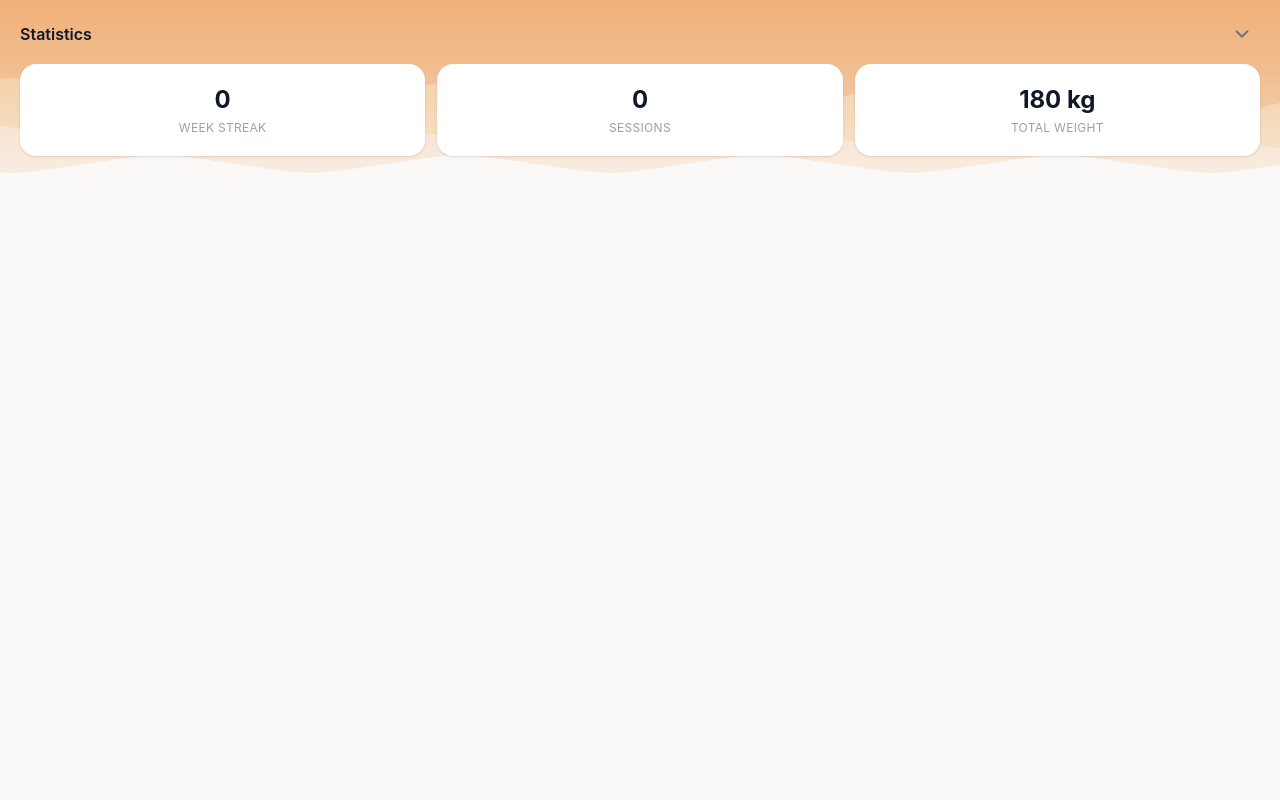
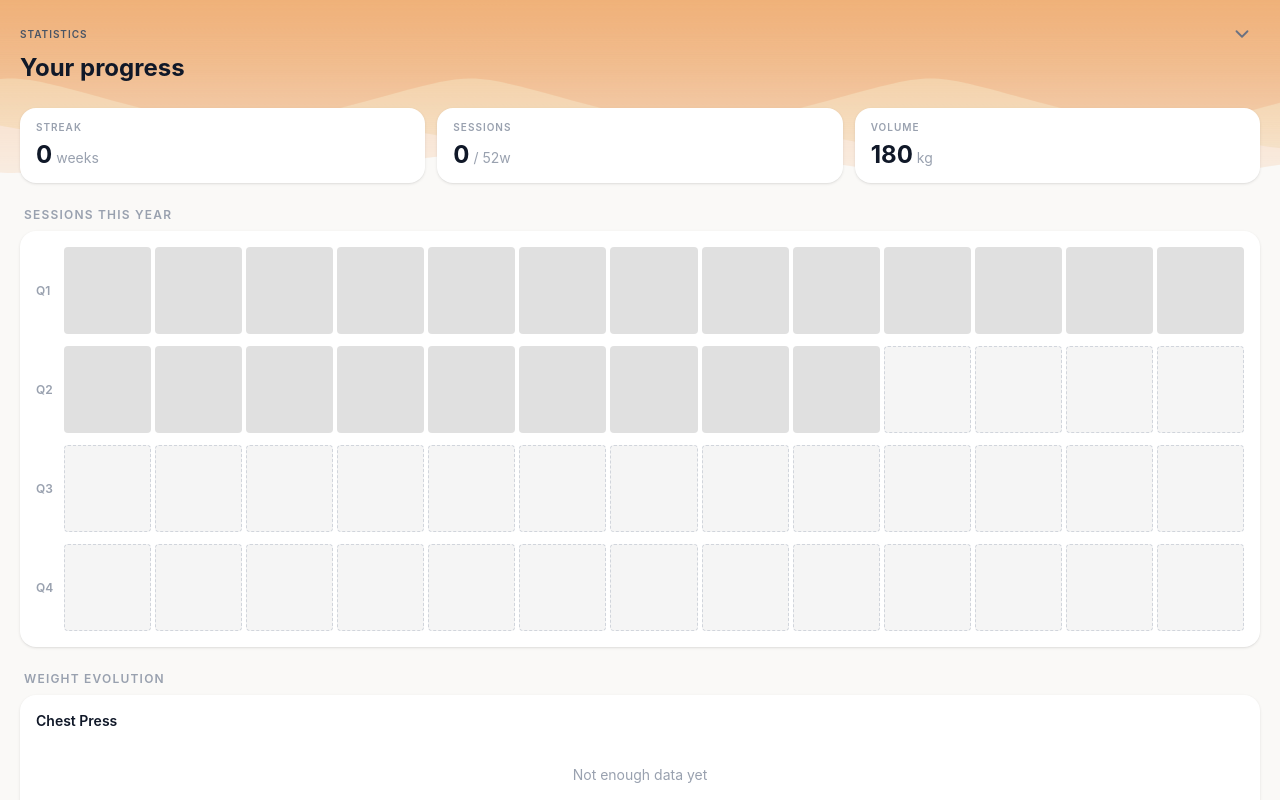
Before and after one commit to JulianBvW/GymDeck, a Vue app: page /stats in a window 1280 px wide. Built offline with nearby package versions, Linux system fonts and the light colour scheme.

Commit message:
feat: phase 4 parts 3 and 4

```diff
--- /dev/null
+++ b/src/components/WeekHeatmap.vue
@@ -0,0 +1,91 @@
+<script setup lang="ts">
+import { computed } from 'vue'
+import { useSessionsStore } from '@/stores/sessions'
+
+const sessionsStore = useSessionsStore()
+
+function toDateString(date: Date): string {
+  const y = date.getFullYear()
+  const m = String(date.getMonth() + 1).padStart(2, '0')
+  const d = String(date.getDate()).padStart(2, '0')
+  return `${y}-${m}-${d}`
+}
+
+function startOfWeek(dateStr: string): string {
+  const d = new Date(dateStr + 'T00:00:00')
+  const day = d.getDay()
+  const diff = day === 0 ? 6 : day - 1
+  d.setDate(d.getDate() - diff)
+  return toDateString(d)
+}
+
+// 52 weeks starting from the Monday of CW1 (week containing Jan 1)
+function weeksOfYear(year: number): string[] {
+  const jan1 = new Date(year, 0, 1)
+  const day = jan1.getDay()
+  const diff = day === 0 ? 6 : day - 1
+  const cursor = new Date(year, 0, 1 - diff)
+  const weeks: string[] = []
+  for (let i = 0; i < 52; i++) {
+    weeks.push(toDateString(cursor))
+    cursor.setDate(cursor.getDate() + 7)
+  }
+  return weeks
+}
+
+const weeks = computed(() => weeksOfYear(new Date().getFullYear()))
+
+const sessionWeeks = computed(() => {
+  const set = new Set<string>()
+  sessionsStore.sessions
+    .filter(s => s.machinesDone.length >= 1)
+    .forEach(s => set.add(startOfWeek(s.date)))
+  return set
+})
+
+const thisWeek = computed(() => startOfWeek(toDateString(new Date())))
+
+type WeekState = 'done' | 'missed' | 'future'
+
+function weekState(weekStart: string): WeekState {
+  if (weekStart > thisWeek.value) return 'future'
+  return sessionWeeks.value.has(weekStart) ? 'done' : 'missed'
+}
+
+const quarters = computed(() => {
+  const ws = weeks.value
+  return [
+    { label: 'Q1', weeks: ws.slice(0, 13) },
+    { label: 'Q2', weeks: ws.slice(13, 26) },
+    { label: 'Q3', weeks: ws.slice(26, 39) },
+    { label: 'Q4', weeks: ws.slice(39, 52) },
+  ]
+})
+</script>
+
+<template>
+  <div>
+    <p class="text-xs font-semibold tracking-widest text-gray-400 uppercase mb-2 px-1">
+      Sessions this year
+    </p>
+    <div class="bg-white rounded-2xl shadow-sm p-4 flex flex-col gap-3">
+      <div v-for="q in quarters" :key="q.label" class="flex items-center gap-2">
+        <span class="text-xs font-semibold text-gray-400 w-5 shrink-0">{{ q.label }}</span>
+        <div class="grid gap-1 flex-1" style="grid-template-columns: repeat(13, 1fr)">
+          <div
+            v-for="w in q.weeks"
+            :key="w"
+            class="aspect-square rounded-sm"
+            :class="{ 'border border-dashed border-gray-300': weekState(w) === 'future' }"
+            :style="{
+              backgroundColor:
+                weekState(w) === 'done'   ? '#1a1a1a' :
+                weekState(w) === 'future' ? '#f5f5f5' :
+                '#e0e0e0',
+            }"
+          />
+        </div>
+      </div>
+    </div>
+  </div>
+</template>
--- /dev/null
+++ b/src/components/WeightChart.vue
@@ -0,0 +1,88 @@
+<script setup lang="ts">
+import { computed } from 'vue'
+import { Line } from 'vue-chartjs'
+import type { ChartData, ChartOptions, ScriptableContext } from 'chart.js'
+import { useSessionsStore } from '@/stores/sessions'
+
+const props = defineProps<{
+  machineId: string
+  machineName: string
+}>()
+
+const sessionsStore = useSessionsStore()
+
+const LINE_COLOR = '#1a1a1a'
+
+const points = computed(() =>
+  sessionsStore.sessions
+    .filter(s => s.machinesDone.some(e => e.machineId === props.machineId))
+    .sort((a, b) => a.date.localeCompare(b.date))
+    .map(s => {
+      const entry = s.machinesDone.find(e => e.machineId === props.machineId)!
+      // Format date as German "DD.MM."
+      const parts = s.date.slice(5).split('-')
+      const mm = parts[0] ?? ''
+      const dd = parts[1] ?? ''
+      return { x: `${dd}.${mm}.`, y: entry.weight }
+    })
+)
+
+const chartData = computed<ChartData<'line'>>(() => ({
+  labels: points.value.map(p => p.x),
+  datasets: [{
+    data: points.value.map(p => p.y),
+    borderColor: LINE_COLOR,
+    backgroundColor: (context: ScriptableContext<'line'>): CanvasGradient | string => {
+      const { ctx, chartArea } = context.chart
+      if (!chartArea) return 'transparent'
+      const gradient = ctx.createLinearGradient(0, chartArea.top, 0, chartArea.bottom)
+      gradient.addColorStop(0, 'rgba(26, 26, 26, 0.18)')
+      gradient.addColorStop(1, 'rgba(26, 26, 26, 0)')
+      return gradient
+    },
+    pointBackgroundColor: LINE_COLOR,
+    borderWidth: 2,
+    tension: 0.4,
+    pointRadius: 3,
+    fill: 'start',
+  }],
+}))
+
+const chartOptions: ChartOptions<'line'> = {
+  responsive: true,
+  maintainAspectRatio: false,
+  plugins: {
+    legend: { display: false },
+  },
+  scales: {
+    x: {
+      grid: { display: false },
+      ticks: {
+        color: '#9ca3af',
+        font: { size: 11 },
+        maxTicksLimit: 4,
+        autoSkip: true,
+      },
+    },
+    y: {
+      grid: { color: '#f5f5f5' },
+      ticks: { color: '#9ca3af', font: { size: 11 }, precision: 0 },
+    },
+  },
+}
+</script>
+
+<template>
+  <div class="bg-white rounded-2xl shadow-sm p-4">
+    <p class="text-sm font-semibold text-gray-900 mb-3">{{ machineName }}</p>
+    <div
+      v-if="points.length < 2"
+      class="h-16 flex items-center justify-center text-sm text-gray-400"
+    >
+      Not enough data yet
+    </div>
+    <div v-else class="h-32">
+      <Line :data="chartData" :options="chartOptions" />
+    </div>
+  </div>
+</template>
--- a/src/main.ts
+++ b/src/main.ts
@@ -1,8 +1,11 @@
 import { createApp } from 'vue'
 import { createPinia } from 'pinia'
+import { Chart, LineElement, PointElement, LineController, CategoryScale, LinearScale, Tooltip, Filler } from 'chart.js'
 
 import App from './App.vue'
 import router from './router'
+
+Chart.register(LineElement, PointElement, LineController, CategoryScale, LinearScale, Tooltip, Filler)
 
 const app = createApp(App)
 
--- a/src/views/StatsView.vue
+++ b/src/views/StatsView.vue
@@ -3,6 +3,8 @@ import { computed } from 'vue'
 import { useRouter } from 'vue-router'
 import { ChevronDown } from 'lucide-vue-next'
 import WaveBackground from '@/components/WaveBackground.vue'
+import WeekHeatmap from '@/components/WeekHeatmap.vue'
+import WeightChart from '@/components/WeightChart.vue'
 import { useUIStore } from '@/stores/ui'
 import { useSessionsStore } from '@/stores/sessions'
 import { useMachinesStore } from '@/stores/machines'
@@ -15,9 +17,9 @@ const machinesStore = useMachinesStore()
 const palette = useDailyPalette()
 
 const stats = computed(() => [
-  { value: sessionsStore.currentStreak, label: 'week streak' },
-  { value: sessionsStore.totalSessions, label: 'sessions' },
-  { value: machinesStore.totalWeight + ' kg', label: 'total weight' },
+  { value: sessionsStore.currentStreak, unit: 'weeks', label: 'STREAK' },
+  { value: sessionsStore.totalSessions, unit: '/ 52w', label: 'SESSIONS' },
+  { value: Math.round(machinesStore.totalWeight), unit: 'kg', label: 'VOLUME' },
 ])
 
 function goBack() {
@@ -36,8 +38,13 @@ function goBack() {
       :wave3="palette.wave3"
     />
 
-    <div class="absolute top-0 left-0 right-0 z-20 flex items-center justify-between px-5 py-4">
-      <span class="font-semibold text-gray-900">Statistics</span>
+    <div class="relative z-10 flex-1 overflow-y-auto pt-4 pb-8 px-5 flex flex-col gap-6">
+      <!-- Header + page title -->
+      <div class="flex flex-col gap-0">
+        <div class="flex items-center justify-between">
+          <span class="font-semibold tracking-widest text-[10px] text-gray-600 uppercase"
+            >Statistics</span
+          >
           <button
             class="w-9 h-9 flex items-center justify-center text-gray-500 hover:text-gray-800 rounded-full"
             aria-label="Back"
@@ -46,21 +53,43 @@ function goBack() {
             <ChevronDown :size="22" />
           </button>
         </div>
+        <h2 class="text-2xl font-bold text-gray-900">Your progress</h2>
+      </div>
 
-    <div class="relative z-10 flex-1 overflow-y-auto pt-16 pb-8 px-5 flex flex-col gap-6">
       <!-- Quick stats row -->
       <div class="flex gap-3">
         <div
           v-for="stat in stats"
           :key="stat.label"
-          class="flex-1 bg-white rounded-2xl shadow-sm py-5 flex flex-col items-center gap-1"
+          class="flex-1 bg-white rounded-2xl shadow-sm px-4 py-3 flex flex-col gap-1"
         >
+          <span class="text-[10px] font-semibold tracking-widest text-gray-400">{{
+            stat.label
+          }}</span>
+          <div class="flex items-baseline gap-1">
             <span class="text-2xl font-bold text-gray-900">{{ stat.value }}</span>
-          <span class="text-xs text-gray-400 uppercase tracking-wide">{{ stat.label }}</span>
+            <span class="text-sm text-gray-400">{{ stat.unit }}</span>
+          </div>
         </div>
       </div>
 
-      <!-- Parts 3, 4 go here -->
+      <!-- Week heatmap -->
+      <WeekHeatmap />
+
+      <!-- Per-machine weight charts -->
+      <div>
+        <p class="text-xs font-semibold tracking-widest text-gray-400 uppercase mb-2 px-1">
+          Weight evolution
+        </p>
+        <div class="flex flex-col gap-3">
+          <WeightChart
+            v-for="machine in machinesStore.machines"
+            :key="machine.id"
+            :machine-id="machine.id"
+            :machine-name="machine.name"
+          />
+        </div>
+      </div>
     </div>
   </div>
 </template>
```
Also changed, not shown: .claude/settings.local.json. Lines whose indentation alone changed are shown as unchanged.
